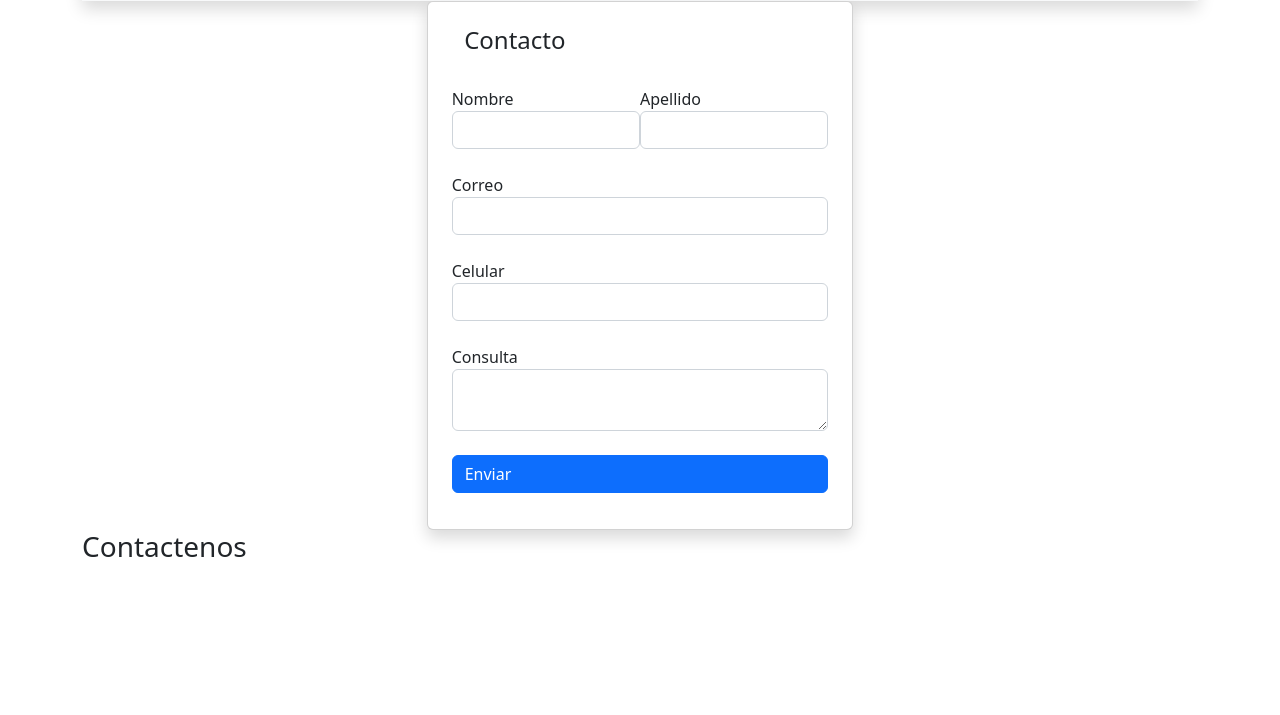
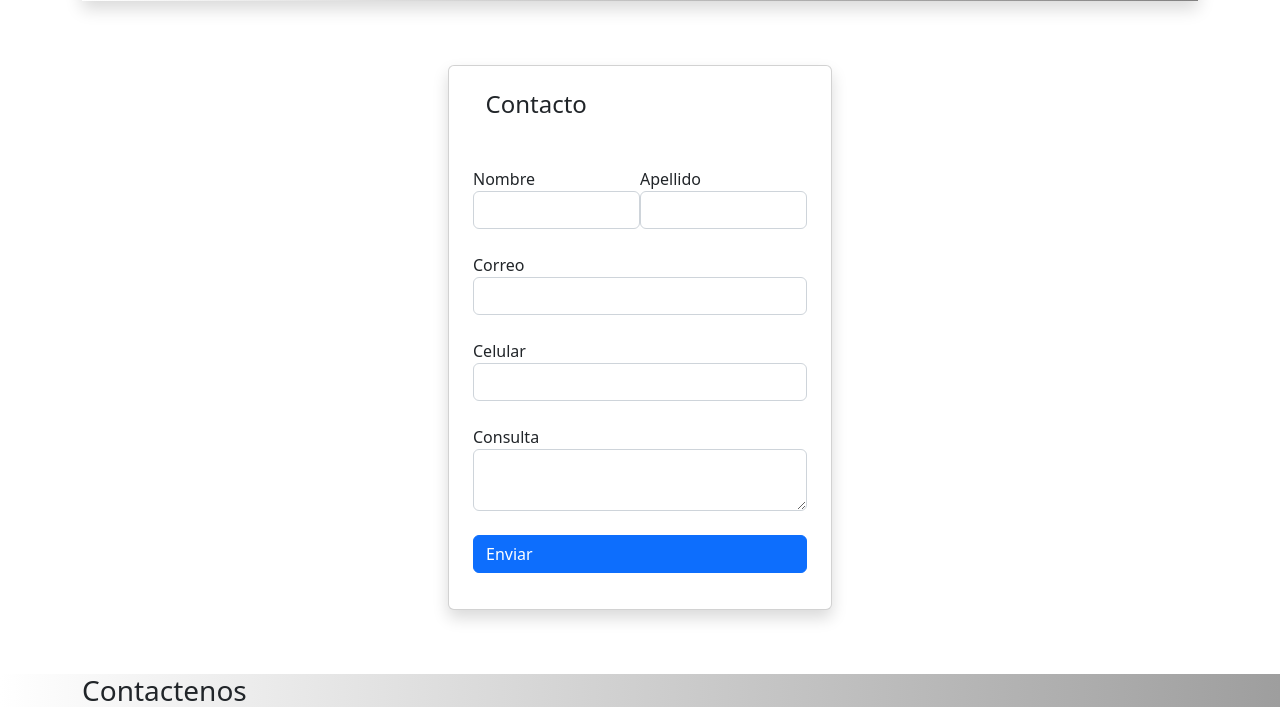
Before and after one commit to Facuezequiel/PF-Espanon, a plain HTML site: page Pages/contact.html in a window 1280 px wide. Shown: the part 188-903 px from the top of the page. Before the commit the page ends 800 px from the top, so only its background shows below. Drawn offline with nearby package versions, Linux system fonts and the light colour scheme; the site is published under a folder, as on GitHub Pages, so addresses that start at the root find nothing.

Commit message:
correccion-5

```diff
--- a/Pages/contact.html
+++ b/Pages/contact.html
@@ -9,7 +9,7 @@
       href="../Images/polishingbanner.jpg"
       type="image/x-icon"
     />
-    <link rel="stylesheet" href="/CSS/styles.css" />
+    <link rel="stylesheet" href="../CSS/styles.css" />
     <link
       href="https://cdn.jsdelivr.net/npm/bootstrap@5.2.3/dist/css/bootstrap.min.css"
       rel="stylesheet"
```
Also changed, not shown: Pages/nosotros.html (+2 -2 lines), Pages/servicios.html (+1 -1 lines), Pages/sucursales.html (+1 -1 lines), index.html (+1 -1 lines).
